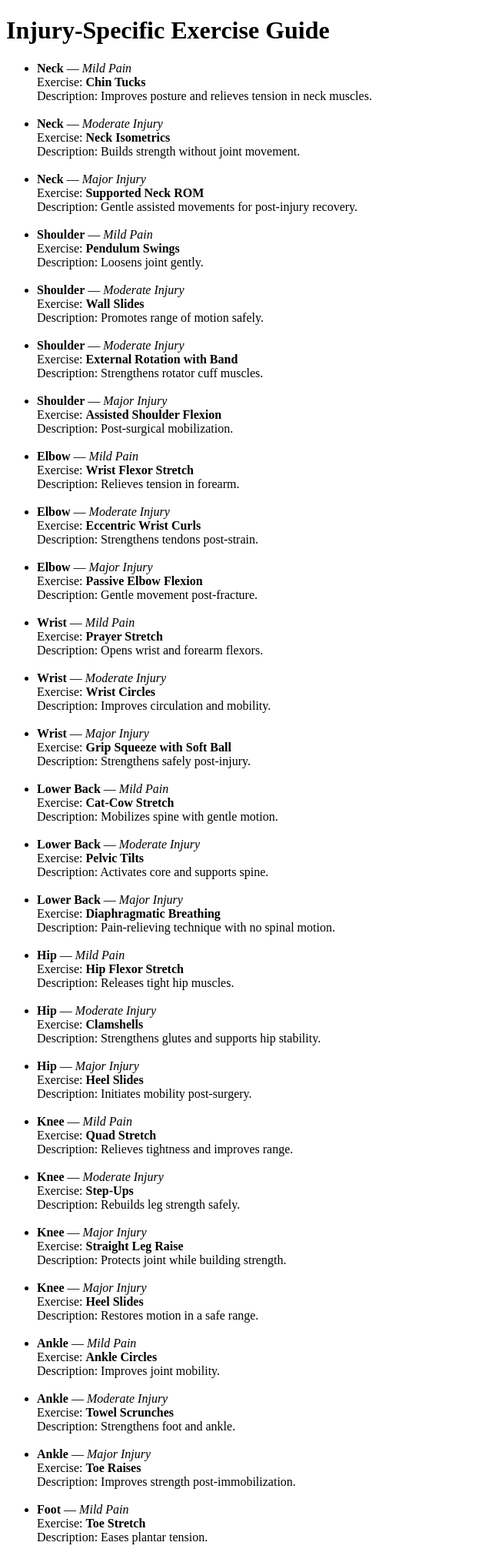
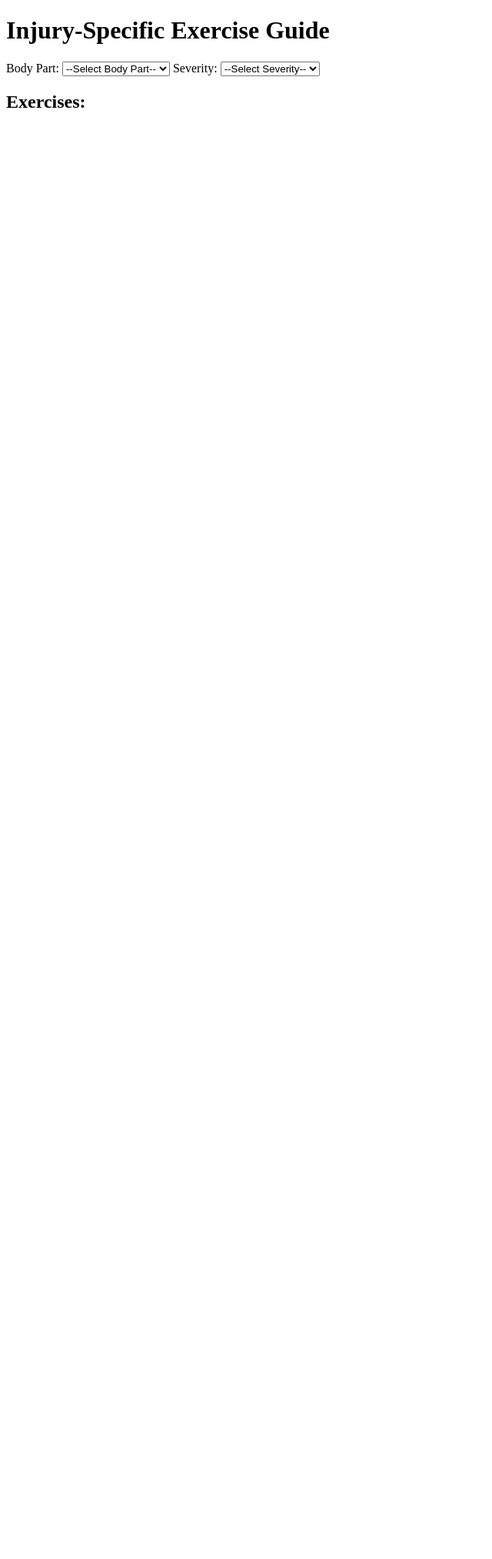
Before and after one commit to TylerRelfBGSU/BGSUHackathon2025, a Flask app: page / in a window 1280 px wide. Shown: the top 2025 px of the page at 77% size, without its empty margins (0-640 px from the left). After the commit the page ends 140 px from the top, so only its background shows below. Run offline with Flask 3, Linux system fonts and the light colour scheme; data comes from the database, SQL or seed files in the repository; both versions use the stored data as it was after the commit.

Commit message:
Add search and severity

```diff
--- a/app.py
+++ b/app.py
@@ -1,20 +1,51 @@
-from flask import Flask, render_template
+from flask import Flask, render_template, request, jsonify
 import sqlite3
 
 app = Flask(__name__)
 
-def get_exercises():
+def get_exercises(body_part=None, severity=None):
     conn = sqlite3.connect('health.db')
     cursor = conn.cursor()
-    cursor.execute("SELECT body_part, severity, exercise, description FROM exercises")
+
+    query = "SELECT body_part, severity, exercise, description FROM exercises WHERE 1=1"
+
+    if body_part:
+        query += " AND body_part = ?"
+    if severity:
+        query += " AND severity = ?"
+
+    params = []
+    if body_part:
+        params.append(body_part)
+    if severity:
+        params.append(severity)
+
+    cursor.execute(query, tuple(params))
     rows = cursor.fetchall()
     conn.close()
+
     return rows
 
-@app.route('/')
+@app.route('/', methods=['GET'])
 def index():
-    exercises = get_exercises()
-    return render_template('index.html', exercises=exercises)
+    body_parts = ['Neck', 'Shoulder', 'Elbow', 'Wrist', 'Lower Back', 'Upper Back', 'Hip', 'Knee', 'Ankle', 'Foot']
+    severities = ['Mild Pain', 'Moderate Injury', 'Major Injury']
+    return render_template('index.html', body_parts=body_parts, severities=severities)
+
+@app.route('/get_exercises', methods=['POST'])
+def get_exercises_ajax():
+    body_part = request.form.get('body_part')
+    severity = request.form.get('severity')
+
+    exercises = get_exercises(body_part, severity)
+
+    # Convert the exercises to a list of dictionaries for JSON
+    exercises_data = [
+        {'body_part': row[0], 'severity': row[1], 'exercise': row[2], 'description': row[3]}
+        for row in exercises
+    ]
+
+    return jsonify(exercises_data)
 
 if __name__ == '__main__':
     app.run(debug=True)
--- a/templates/index.html
+++ b/templates/index.html
@@ -1,19 +1,62 @@
 <!DOCTYPE html>
-<html>
+<html lang="en">
 <head>
+    <meta charset="UTF-8">
+    <meta name="viewport" content="width=device-width, initial-scale=1.0">
     <title>Injury-Specific Exercise Guide</title>
+    <script src="https://code.jquery.com/jquery-3.6.0.min.js"></script>
 </head>
 <body>
     <h1>Injury-Specific Exercise Guide</h1>
-    <ul>
-        {% for body_part, severity, exercise, description in exercises %}
-        <li>
-            <strong>{{ body_part }}</strong> — <em>{{ severity }}</em><br>
-            Exercise: <strong>{{ exercise }}</strong><br>
-            Description: {{ description }}
-        </li>
-        <br>
-        {% endfor %}
+
+    <form id="filterForm">
+        <label for="body_part">Body Part:</label>
+        <select id="body_part" name="body_part">
+            <option value="">--Select Body Part--</option>
+            {% for part in body_parts %}
+                <option value="{{ part }}">{{ part }}</option>
+            {% endfor %}
+        </select>
+
+        <label for="severity">Severity:</label>
+        <select id="severity" name="severity">
+            <option value="">--Select Severity--</option>
+            {% for severity in severities %}
+                <option value="{{ severity }}">{{ severity }}</option>
+            {% endfor %}
+        </select>
+    </form>
+
+    <h2>Exercises:</h2>
+    <ul id="exercisesList">
+        <!-- Exercises will be dynamically populated here -->
     </ul>
+
+    <script>
+        $(document).ready(function() {
+            // Event listener for when the user changes the dropdowns
+            $('#filterForm select').change(function() {
+                const bodyPart = $('#body_part').val();
+                const severity = $('#severity').val();
+
+                // Send the AJAX request to get the exercises
+                $.post('/get_exercises', { body_part: bodyPart, severity: severity }, function(data) {
+                    // Clear the list first
+                    $('#exercisesList').empty();
+
+                    // If we get exercises back, display them
+                    if (data.length > 0) {
+                        data.forEach(function(exercise) {
+                            $('#exercisesList').append(
+                                `<li><strong>${exercise.exercise}</strong> (Body Part: ${exercise.body_part}, Severity: ${exercise.severity})<br>${exercise.description}</li>`
+                            );
+                        });
+                    } else {
+                        $('#exercisesList').append('<li>No exercises found for the selected options.</li>');
+                    }
+                });
+            });
+        });
+    </script>
 </body>
 </html>
```
Also changed, not shown: health.db.
